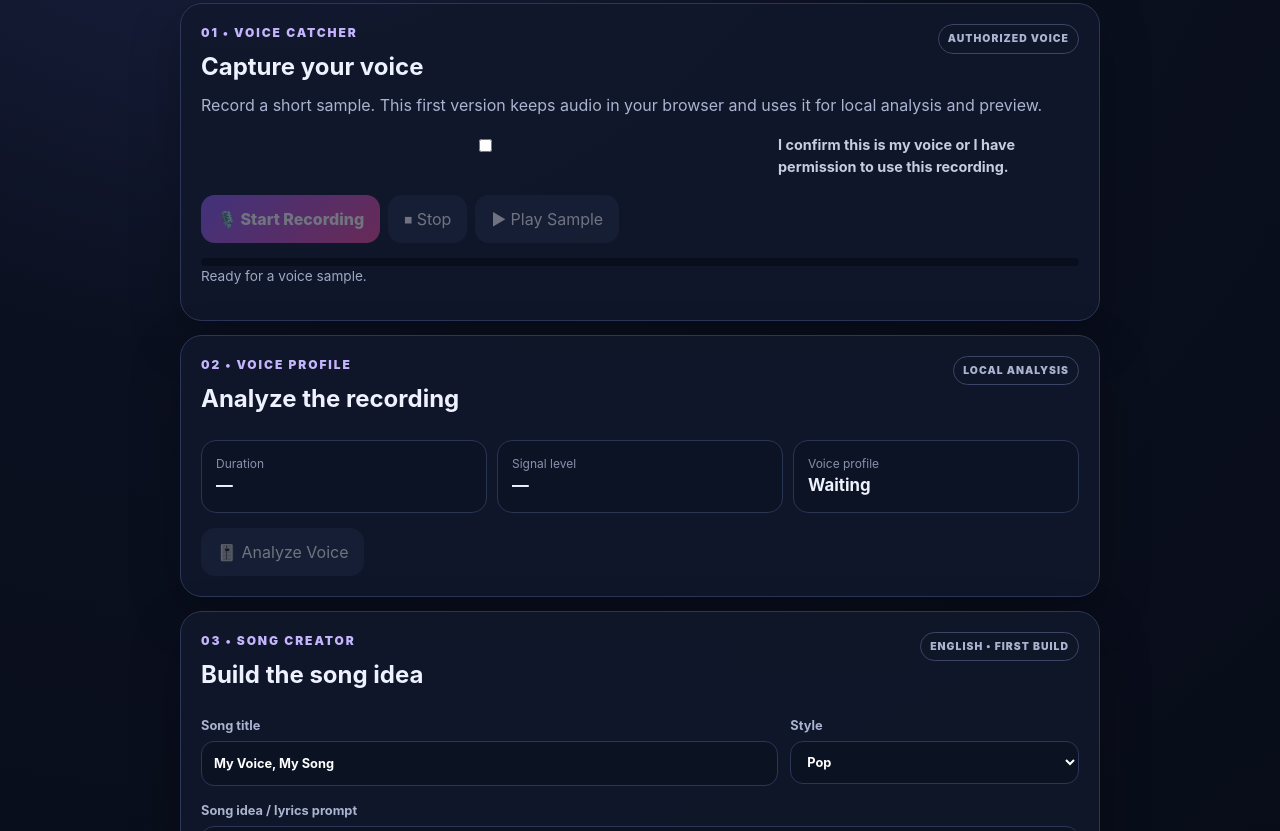
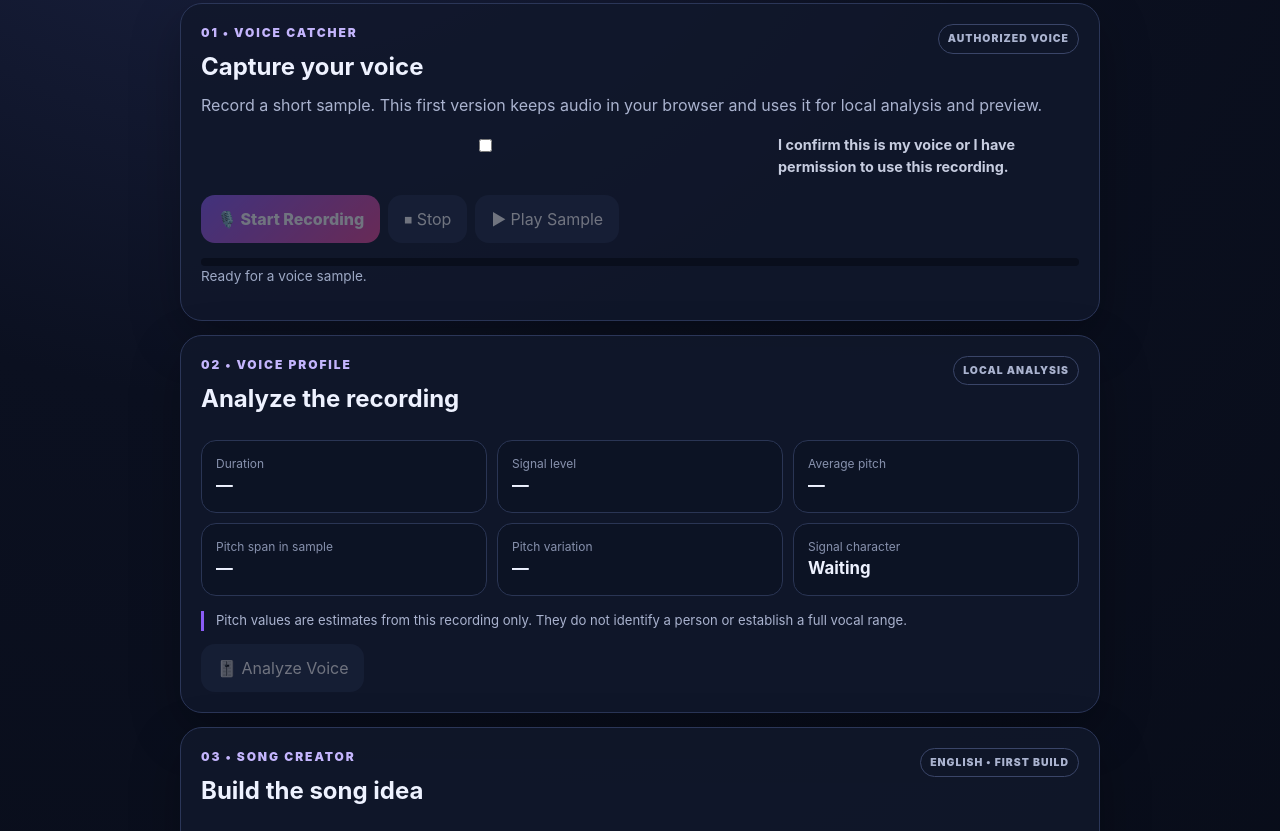
Before and after one commit to philipasuncion6-tech/SOUNDS-GENERATOR-LAB-STUDIO, a plain HTML site: page index.html in a window 1280 px wide. Shown: the part 408-1239 px from the top of the page. Drawn offline with Linux system fonts and the light colour scheme.

Commit message:
Upgrade voice profile metrics UI

```diff
--- a/index.html
+++ b/index.html
@@ -65,8 +65,12 @@
       <div class="profile-grid">
         <div><span>Duration</span><strong id="duration">—</strong></div>
         <div><span>Signal level</span><strong id="level">—</strong></div>
-        <div><span>Voice profile</span><strong id="profile">Waiting</strong></div>
+        <div><span>Average pitch</span><strong id="pitchMedian">—</strong></div>
+        <div><span>Pitch span in sample</span><strong id="pitchRange">—</strong></div>
+        <div><span>Pitch variation</span><strong id="pitchStability">—</strong></div>
+        <div><span>Signal character</span><strong id="profile">Waiting</strong></div>
       </div>
+      <p id="analysisNote" class="engine-note">Pitch values are estimates from this recording only. They do not identify a person or establish a full vocal range.</p>
       <button id="analyzeBtn" disabled>🎚️ Analyze Voice</button>
     </section>
 
```
